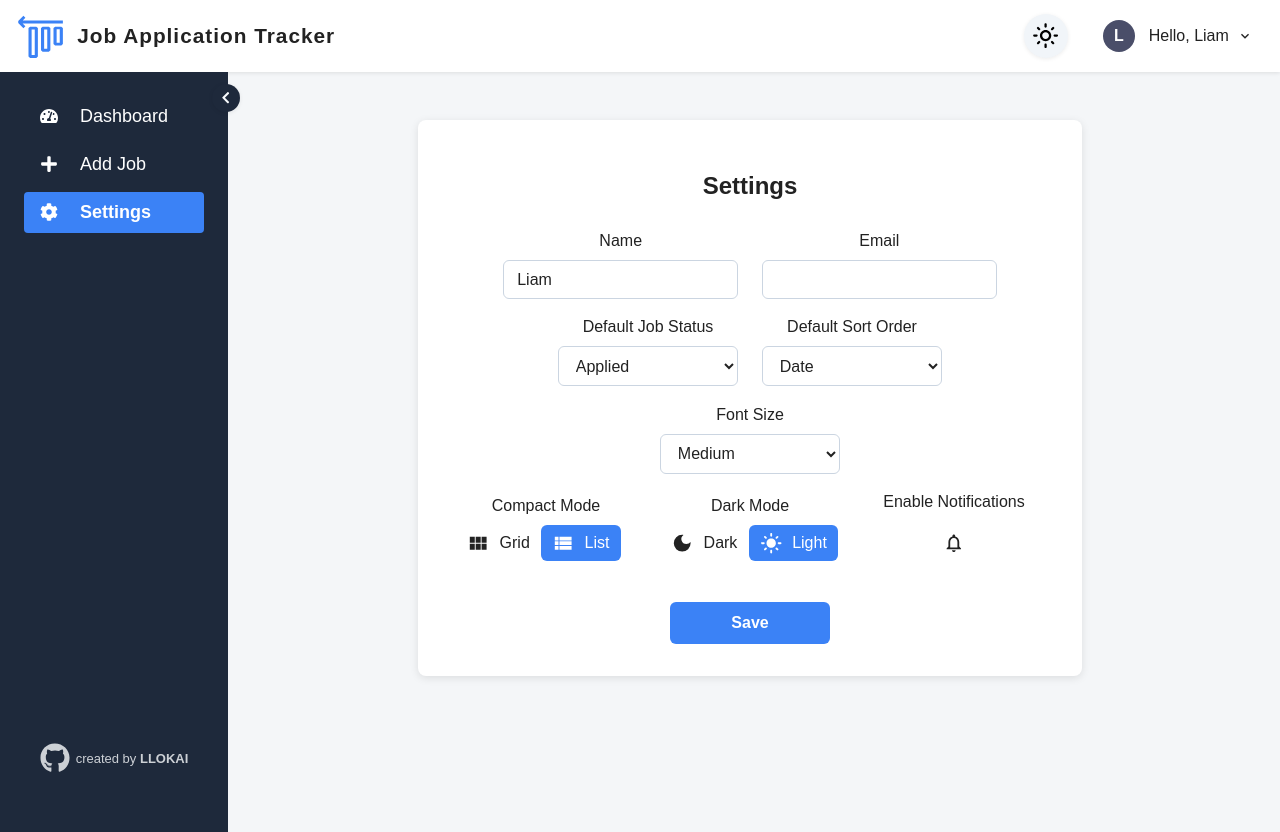
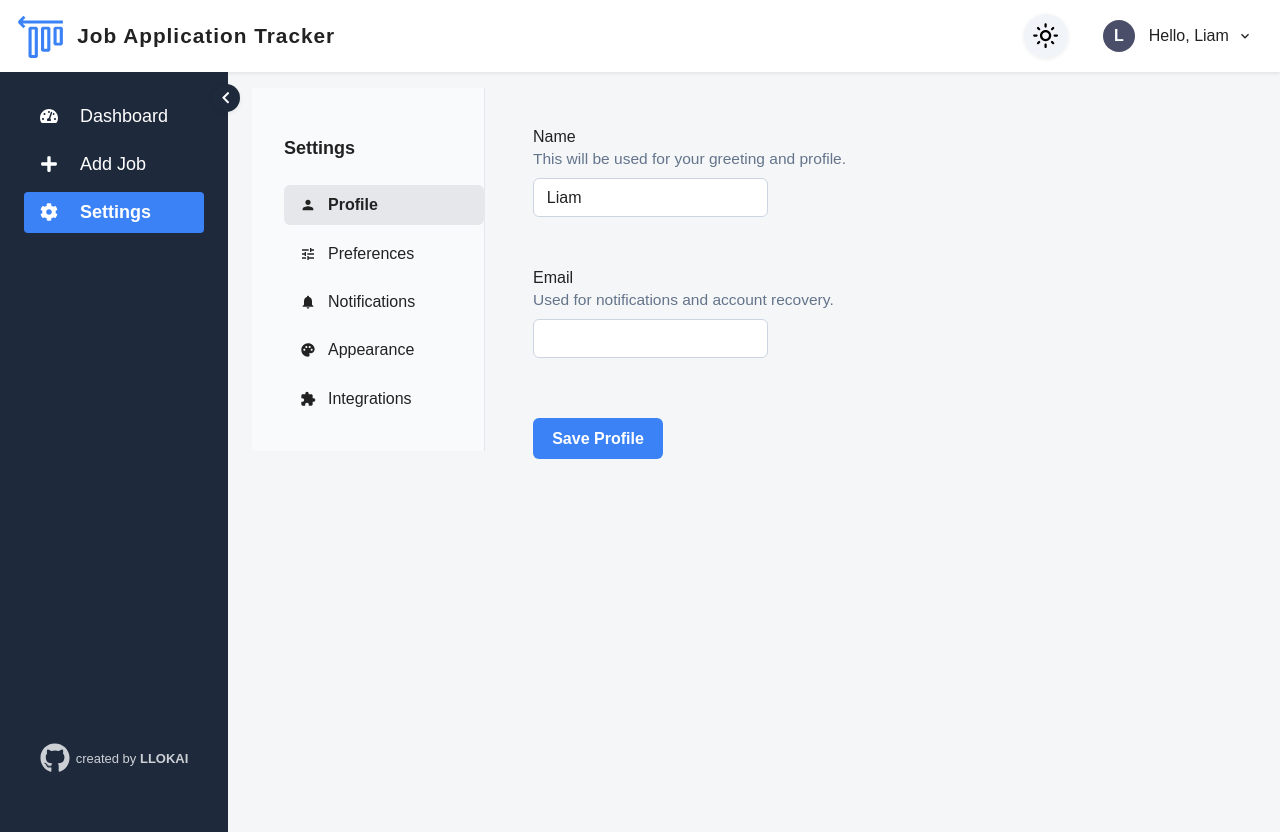
Before and after one commit to LLOKAI/job-tracker-app, a React (Vite) app in the folder client/: page /settings in a window 1280 px wide. Before the commit the page ends 800 px from the top, so only its background shows below. Built offline with nearby package versions, Linux system fonts and the light colour scheme.

Commit message:
basic implementation of settings rework done

```diff
--- a/client/src/pages/Settings.jsx
+++ b/client/src/pages/Settings.jsx
@@ -1,18 +1,61 @@
 import React, { useContext, useState, useEffect } from 'react';
 import { ThemeContext } from '../ThemeContext';
 import { UserContext } from '../UserContext';
-import { MdViewModule, MdViewList, MdDarkMode, MdLightMode, MdNotificationsActive, MdNotificationsNone } from "react-icons/md";
+import { MdPerson, MdTune, MdNotifications, MdPalette, MdExtension, MdViewModule, MdViewList, MdDarkMode, MdLightMode, MdNotificationsActive, MdNotificationsNone } from "react-icons/md";
 
-const getFormContainerStyle = (darkMode) => ({
-  background: darkMode ? "#1e293b" : "#ffffff",
-  padding: "2rem",
-  borderRadius: "8px",
-  boxShadow: darkMode ? "0 2px 8px rgba(0, 0, 0, 0.7)" : "0 2px 8px rgba(0, 0, 0, 0.1)",
-  maxWidth: "600px",
-  margin: "2rem auto",
+const tabs = [
+  { key: "profile", label: "Profile", icon: <MdPerson /> },
+  { key: "preferences", label: "Preferences", icon: <MdTune /> },
+  { key: "notifications", label: "Notifications", icon: <MdNotifications /> },
+  { key: "appearance", label: "Appearance", icon: <MdPalette /> },
+  { key: "integrations", label: "Integrations", icon: <MdExtension /> },
+];
+
+const sidebarStyle = (darkMode) => ({
+  minWidth: 200,
+  borderRight: `1px solid ${darkMode ? "#334155" : "#e5e7eb"}`,
+  background: darkMode ? "#1e293b" : "#f9fafb",
+  padding: "2rem 0 2rem 2rem",
+  height: "100%",
+  display: "flex",
+  flexDirection: "column",
+  gap: 8,
 });
 
-const getInputStyle = (darkMode) => ({
+const tabButtonStyle = (active, darkMode) => ({
+  display: "flex",
+  alignItems: "center",
+  gap: 12,
+  background: active ? (darkMode ? "#334155" : "#e5e7eb") : "transparent",
+  color: active ? (darkMode ? "#fff" : "#222") : (darkMode ? "#cbd5e1" : "#222"),
+  border: "none",
+  borderRadius: 6,
+  padding: "0.7rem 1rem",
+  fontWeight: active ? 600 : 500,
+  fontSize: "1rem",
+  cursor: "pointer",
+  textAlign: "left",
+  transition: "background 0.15s, color 0.15s",
+});
+
+const sectionStyle = {
+  marginBottom: "2.5rem",
+};
+
+const labelStyle = {
+  fontWeight: 500,
+  fontSize: "1rem",
+  marginBottom: 4,
+  display: "block",
+};
+
+const descStyle = {
+  color: "#64748b",
+  fontSize: "0.97rem",
+  marginBottom: 10,
+};
+
+const inputStyle = (darkMode) => ({
   padding: "0.6rem 0.8rem",
   borderRadius: "6px",
   border: darkMode ? "1px solid #475569" : "1px solid #cbd5e1",
@@ -21,52 +64,29 @@ const getInputStyle = (darkMode) => ({
   backgroundColor: darkMode ? "#334155" : "#ffffff",
   color: darkMode ? "#f8fafc" : "#222222",
   minWidth: 0,
-  flex: 1,
+  marginBottom: 12,
 });
 
-const getButtonStyle = (active, darkMode) => ({
-  background: active ? "var(--button-bg)" : "transparent",
-  color: active ? "var(--button-text)" : (darkMode ? "#f8fafc" : "#222"),
+const buttonStyle = (darkMode) => ({
+  padding: "0.7rem 1.2rem",
+  borderRadius: 6,
   border: "none",
-  borderRadius: "6px",
-  padding: "0.4rem 0.7rem",
+  background: "#3b82f6",
+  color: "#fff",
+  fontWeight: 600,
+  fontSize: 16,
   cursor: "pointer",
-  fontSize: "1.4rem",
-  transition: "background 0.2s, color 0.2s",
-  display: "flex",
-  alignItems: "center",
-  gap: 6,
+  marginTop: 8,
 });
-
-const rowStyle = {
-  display: "flex",
-  gap: "1.5rem",
-  flexWrap: "wrap",
-  alignItems: "center",
-  marginBottom: "1.2rem",
-};
-
-const fieldStyle = {
-  flex: 1,
-  minWidth: 180,
-  display: "flex",
-  flexDirection: "column",
-  gap: 4,
-};
-
-const labelStyle = {
-  fontWeight: 500,
-  textAlign: "center",
-  display: "block",
-  fontSize: "1rem",
-  marginBottom: 6,
-};
 
 export default function Settings() {
   const { darkMode, setDarkMode } = useContext(ThemeContext);
   const { name, setName } = useContext(UserContext);
 
-  // Load from localStorage or use default
+  // State for tabs
+  const [activeTab, setActiveTab] = useState("profile");
+
+  // Settings state (mock + real)
   const [email, setEmail] = useState(() => localStorage.getItem('settings_email') || '');
   const [defaultStatus, setDefaultStatus] = useState(() => localStorage.getItem('settings_defaultStatus') || 'APPLIED');
   const [defaultSort, setDefaultSort] = useState(() => localStorage.getItem('settings_defaultSort') || 'date');
@@ -81,7 +101,10 @@ export default function Settings() {
   });
   const [saveStatus, setSaveStatus] = useState(false);
 
-  // Effect to update font size CSS variable
+  // Mock settings
+  const [apiToken, setApiToken] = useState("sk-1234-xxxx");
+  const [slackIntegration, setSlackIntegration] = useState(false);
+
   useEffect(() => {
     let size;
     if (fontSize === 'small') size = '14px';
@@ -90,7 +113,6 @@ export default function Settings() {
     document.documentElement.style.setProperty('--font-size-base', size);
   }, [fontSize]);
 
-  // Save handler
   const handleSave = (e) => {
     e.preventDefault();
     localStorage.setItem('settings_name', name);
@@ -100,52 +122,50 @@ export default function Settings() {
     localStorage.setItem('settings_notifications', JSON.stringify(notifications));
     localStorage.setItem('settings_fontSize', fontSize);
     localStorage.setItem('settings_compactMode', JSON.stringify(compactMode));
-    setName(name); // Update context
+    setName(name);
     setSaveStatus(true);
     setTimeout(() => setSaveStatus(false), 1200);
   };
 
+  // --- Tab Content Renderers ---
+  function renderProfile() {
     return (
-    <div style={getFormContainerStyle(darkMode)}>
-      <h2 style={{ marginBottom: '2rem', textAlign: "center" }}>Settings</h2>
-      <form
-        style={{
-          display: 'flex',
-          flexDirection: 'column',
-          alignItems: "center",
-          gap: 0,
-        }}
-        onSubmit={handleSave}
-      >
-        {/* Name & Email */}
-        <div style={rowStyle}>
-          <div style={fieldStyle}>
-            <label style={labelStyle}>Name</label>
+      <form onSubmit={handleSave} style={{ maxWidth: 500 }}>
+        <div style={sectionStyle}>
+          <div style={labelStyle}>Name</div>
+          <div style={descStyle}>This will be used for your greeting and profile.</div>
           <input
             type="text"
             value={name}
             onChange={e => setName(e.target.value)}
-              style={getInputStyle(darkMode)}
+            style={inputStyle(darkMode)}
           />
         </div>
-          <div style={fieldStyle}>
-            <label style={labelStyle}>Email</label>
+        <div style={sectionStyle}>
+          <div style={labelStyle}>Email</div>
+          <div style={descStyle}>Used for notifications and account recovery.</div>
           <input
             type="email"
             value={email}
             onChange={e => setEmail(e.target.value)}
-              style={getInputStyle(darkMode)}
+            style={inputStyle(darkMode)}
           />
         </div>
-        </div>
-        {/* Default Status & Sort */}
-        <div style={rowStyle}>
-          <div style={fieldStyle}>
-            <label style={labelStyle}>Default Job Status</label>
+        <button type="submit" style={buttonStyle(darkMode)}>Save Profile</button>
+      </form>
+    );
+  }
+
+  function renderPreferences() {
+    return (
+      <form onSubmit={handleSave} style={{ maxWidth: 500 }}>
+        <div style={sectionStyle}>
+          <div style={labelStyle}>Default Job Status</div>
+          <div style={descStyle}>Choose the default status for new job applications.</div>
           <select
             value={defaultStatus}
             onChange={e => setDefaultStatus(e.target.value)}
-              style={getInputStyle(darkMode)}
+            style={inputStyle(darkMode)}
           >
             <option value="APPLIED">Applied</option>
             <option value="INTERVIEW">Interview</option>
@@ -153,123 +173,227 @@ export default function Settings() {
             <option value="OFFER">Offer</option>
           </select>
         </div>
-          <div style={fieldStyle}>
-            <label style={labelStyle}>Default Sort Order</label>
+        <div style={sectionStyle}>
+          <div style={labelStyle}>Default Sort Order</div>
+          <div style={descStyle}>How jobs are sorted by default on your dashboard.</div>
           <select
             value={defaultSort}
             onChange={e => setDefaultSort(e.target.value)}
-              style={getInputStyle(darkMode)}
+            style={inputStyle(darkMode)}
           >
             <option value="date">Date</option>
             <option value="company">Company</option>
             <option value="status">Status</option>
           </select>
         </div>
-        </div>
-        {/* Font Size */}
-        <div style={rowStyle}>
-          <div style={fieldStyle}>
-            <label style={labelStyle}>Font Size</label>
+        <div style={sectionStyle}>
+          <div style={labelStyle}>Font Size</div>
+          <div style={descStyle}>Adjust the base font size for the app.</div>
           <select
             value={fontSize}
             onChange={e => setFontSize(e.target.value)}
-              style={getInputStyle(darkMode)}
+            style={inputStyle(darkMode)}
           >
             <option value="small">Small</option>
             <option value="medium">Medium</option>
             <option value="large">Large</option>
           </select>
         </div>
-        </div>
-        {/* Compact, Dark, Notifications */}
-        <div style={{ ...rowStyle, justifyContent: "center" }}>
-          <div style={fieldStyle}>
-            <label style={labelStyle}>Compact Mode</label>
-            <div style={{ display: "flex", gap: 0 }}>
+        <div style={sectionStyle}>
+          <div style={labelStyle}>Compact Mode</div>
+          <div style={descStyle}>Switch between grid and list layouts for your dashboard.</div>
+          <div style={{ display: "flex", gap: 8 }}>
             <button
               type="button"
               aria-label="Grid view"
               onClick={() => setCompactMode(true)}
-                style={getButtonStyle(compactMode, darkMode)}
+              style={{
+                ...buttonStyle(darkMode),
+                background: compactMode ? "#3b82f6" : (darkMode ? "#334155" : "#e5e7eb"),
+                color: compactMode ? "#fff" : (darkMode ? "#f8fafc" : "#222"),
+                fontWeight: compactMode ? 700 : 500,
+                padding: "0.4rem 0.9rem",
+                fontSize: "1.1rem",
+                display: "flex",
+                alignItems: "center",
+                gap: 6,
+              }}
             >
-                <MdViewModule />
-                <span style={{ fontSize: "1rem", fontWeight: 500, marginLeft: 4 }}>Grid</span>
+              <MdViewModule /> Grid
             </button>
             <button
               type="button"
               aria-label="List view"
               onClick={() => setCompactMode(false)}
-                style={getButtonStyle(!compactMode, darkMode)}
+              style={{
+                ...buttonStyle(darkMode),
+                background: !compactMode ? "#3b82f6" : (darkMode ? "#334155" : "#e5e7eb"),
+                color: !compactMode ? "#fff" : (darkMode ? "#f8fafc" : "#222"),
+                fontWeight: !compactMode ? 700 : 500,
+                padding: "0.4rem 0.9rem",
+                fontSize: "1.1rem",
+                display: "flex",
+                alignItems: "center",
+                gap: 6,
+              }}
             >
-                <MdViewList />
-                <span style={{ fontSize: "1rem", fontWeight: 500, marginLeft: 4 }}>List</span>
+              <MdViewList /> List
             </button>
           </div>
         </div>
-          <div style={fieldStyle}>
-            <label style={labelStyle}>Dark Mode</label>
-            <div style={{ display: "flex", gap: 0 }}>
-              <button
-                type="button"
-                aria-label="Dark mode"
-                onClick={() => setDarkMode(true)}
-                style={getButtonStyle(darkMode, darkMode)}
-              >
-                <MdDarkMode />
-                <span style={{ fontSize: "1rem", fontWeight: 500, marginLeft: 4 }}>Dark</span>
-              </button>
-              <button
-                type="button"
-                aria-label="Light mode"
-                onClick={() => setDarkMode(false)}
-                style={getButtonStyle(!darkMode, darkMode)}
-              >
-                <MdLightMode />
-                <span style={{ fontSize: "1rem", fontWeight: 500, marginLeft: 4 }}>Light</span>
-              </button>
-            </div>
-          </div>
-          <div style={fieldStyle}>
-            <label style={labelStyle}>Enable Notifications</label>
-            <div style={{ display: "flex", justifyContent: "center" }}>
+        <button type="submit" style={buttonStyle(darkMode)}>Save Preferences</button>
+      </form>
+    );
+  }
+
+  function renderNotifications() {
+    return (
+      <form onSubmit={handleSave} style={{ maxWidth: 500 }}>
+        <div style={sectionStyle}>
+          <div style={labelStyle}>Enable Notifications</div>
+          <div style={descStyle}>Receive email or in-app notifications for job updates.</div>
           <button
             type="button"
             aria-label="Toggle notifications"
             onClick={() => setNotifications(n => !n)}
             style={{
-                  ...getButtonStyle(notifications, darkMode),
-                  fontSize: "1.5rem",
+              ...buttonStyle(darkMode),
+              background: notifications ? "#3b82f6" : (darkMode ? "#334155" : "#e5e7eb"),
+              color: notifications ? "#fff" : (darkMode ? "#f8fafc" : "#222"),
               borderRadius: "50%",
               width: 44,
               height: 44,
+              fontSize: "1.5rem",
+              display: "flex",
+              alignItems: "center",
               justifyContent: "center",
             }}
           >
             {notifications ? <MdNotificationsActive /> : <MdNotificationsNone />}
           </button>
         </div>
+        <button type="submit" style={buttonStyle(darkMode)}>Save Notification Settings</button>
+      </form>
+    );
+  }
+
+  function renderAppearance() {
+    return (
+      <form onSubmit={handleSave} style={{ maxWidth: 500 }}>
+        <div style={sectionStyle}>
+          <div style={labelStyle}>Theme</div>
+          <div style={descStyle}>Switch between light and dark mode.</div>
+          <div style={{ display: "flex", gap: 8 }}>
+            <button
+              type="button"
+              aria-label="Dark mode"
+              onClick={() => setDarkMode(true)}
+              style={{
+                ...buttonStyle(darkMode),
+                background: darkMode ? "#3b82f6" : (darkMode ? "#334155" : "#e5e7eb"),
+                color: darkMode ? "#fff" : (darkMode ? "#f8fafc" : "#222"),
+                fontWeight: darkMode ? 700 : 500,
+                display: "flex",
+                alignItems: "center",
+                gap: 6,
+              }}
+            >
+              <MdDarkMode /> Dark
+            </button>
+            <button
+              type="button"
+              aria-label="Light mode"
+              onClick={() => setDarkMode(false)}
+              style={{
+                ...buttonStyle(darkMode),
+                background: !darkMode ? "#3b82f6" : (darkMode ? "#334155" : "#e5e7eb"),
+                color: !darkMode ? "#fff" : (darkMode ? "#f8fafc" : "#222"),
+                fontWeight: !darkMode ? 700 : 500,
+                display: "flex",
+                alignItems: "center",
+                gap: 6,
+              }}
+            >
+              <MdLightMode /> Light
+            </button>
           </div>
         </div>
-        {/* Save Button */}
+        <button type="submit" style={buttonStyle(darkMode)}>Save Appearance</button>
+      </form>
+    );
+  }
+
+  function renderIntegrations() {
+    return (
+      <form onSubmit={e => { e.preventDefault(); setSaveStatus(true); setTimeout(() => setSaveStatus(false), 1200); }} style={{ maxWidth: 500 }}>
+        <div style={sectionStyle}>
+          <div style={labelStyle}>API Token</div>
+          <div style={descStyle}>Use this token to access the Job Tracker API.</div>
+          <input
+            type="text"
+            value={apiToken}
+            onChange={e => setApiToken(e.target.value)}
+            style={inputStyle(darkMode)}
+            readOnly
+          />
+        </div>
+        <div style={sectionStyle}>
+          <div style={labelStyle}>Slack Integration</div>
+          <div style={descStyle}>Enable Slack notifications for job updates.</div>
           <button
-          type="submit"
+            type="button"
+            onClick={() => setSlackIntegration(v => !v)}
             style={{
-            marginTop: 18,
-            padding: '0.75rem',
-            borderRadius: 6,
-            border: 'none',
-            background: '#3b82f6',
-            color: '#fff',
-            fontWeight: 600,
-            fontSize: 16,
-            cursor: 'pointer',
-            width: 160,
-            alignSelf: "center"
+              ...buttonStyle(darkMode),
+              background: slackIntegration ? "#3b82f6" : (darkMode ? "#334155" : "#e5e7eb"),
+              color: slackIntegration ? "#fff" : (darkMode ? "#f8fafc" : "#222"),
+              fontWeight: slackIntegration ? 700 : 500,
             }}
           >
-          Save
+            {slackIntegration ? "Disable Slack" : "Enable Slack"}
           </button>
+        </div>
+        <button type="submit" style={buttonStyle(darkMode)}>Save Integrations</button>
       </form>
+    );
+  }
+
+  // --- Main Layout ---
+  return (
+    <div style={{
+      display: "flex",
+      minHeight: "calc(100vh - 72px)",
+      background: darkMode ? "#0f172a" : "#f4f6f8",
+    }}>
+      {/* Sidebar */}
+      <nav style={sidebarStyle(darkMode)}>
+        <h3 style={{ fontSize: 18, fontWeight: 700, marginBottom: 18, color: darkMode ? "#fff" : "#222" }}>
+          Settings
+        </h3>
+        {tabs.map(tab => (
+          <button
+            key={tab.key}
+            style={tabButtonStyle(activeTab === tab.key, darkMode)}
+            onClick={() => setActiveTab(tab.key)}
+          >
+            {tab.icon}
+            {tab.label}
+          </button>
+        ))}
+      </nav>
+      {/* Main Content */}
+      <main style={{
+        flex: 1,
+        padding: "2.5rem 3rem",
+        maxWidth: 700,
+        margin: "0 auto",
+        background: darkMode ? "#0f172a" : "#f4f6f8",
+      }}>
+        {activeTab === "profile" && renderProfile()}
+        {activeTab === "preferences" && renderPreferences()}
+        {activeTab === "notifications" && renderNotifications()}
+        {activeTab === "appearance" && renderAppearance()}
+        {activeTab === "integrations" && renderIntegrations()}
         {/* Save Confirmation Modal */}
         {saveStatus && (
           <div style={{
@@ -295,6 +419,7 @@ export default function Settings() {
             </div>
           </div>
         )}
+      </main>
     </div>
   );
 }
```
Lines whose indentation alone changed are shown as unchanged.
